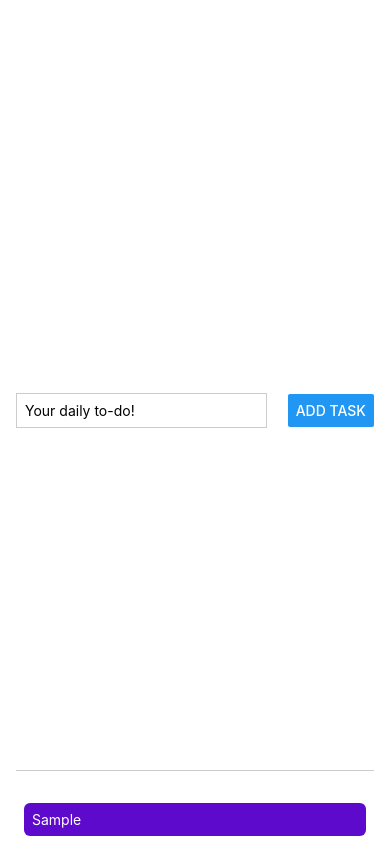
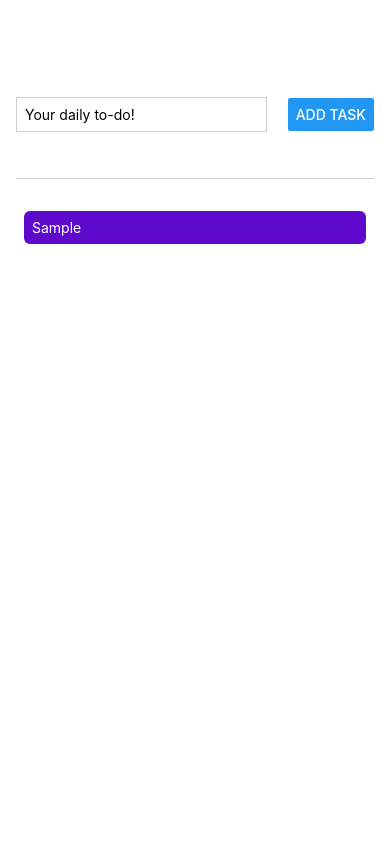
Before and after one commit to yasemintoraman/BasicToDoListApp, a React Native app: screen / in a window 390 px wide. Both pictures are taken after typing "Sample" into the empty fields and a click on the button "ADD TASK". Built offline with nearby package versions, Linux system fonts and the light colour scheme.

Commit message:
Added android ripple and ios styling

```diff
--- a/App.js
+++ b/App.js
@@ -23,7 +23,7 @@
   return (
     <View style={styles.appContainer}>
       <TaskInput onAddTask={addTaskHandler} />
-      <View style={styles.inputContainer}>
+      <View style={styles.tasksContainer}>
         <FlatList
           data={dailyTasks}
           renderItem={(itemData) => {
--- a/components/TaskItem.js
+++ b/components/TaskItem.js
@@ -1,9 +1,15 @@
-import { StyleSheet, View, Text } from "react-native";
+import { StyleSheet, View, Text, Pressable } from "react-native";
 
 function TaskItem(props) {
   return (
     <View style={styles.taskItem}>
-      <Text style={styles.taskText}>{props.text}</Text>
+      <Pressable
+        android_ripple={{ color: "#210644" }}
+        onPress={props.onDeleteItem.bind(this, props.id)}
+        style={({ pressed }) => pressed && styles.pressedItem}
+      >
+        <Text style={styles.taskText}>{props.text}</Text>
+      </Pressable>
     </View>
   );
 }
@@ -13,11 +19,14 @@
 const styles = StyleSheet.create({
   taskItem: {
     margin: 8,
-    padding: 8,
     borderRadius: 6,
     backgroundColor: "#5e0acc",
   },
+  pressedItem: {
+    opacity: 0.5,
+  },
   taskText: {
     color: "white",
+    padding: 8,
   },
 });
```
